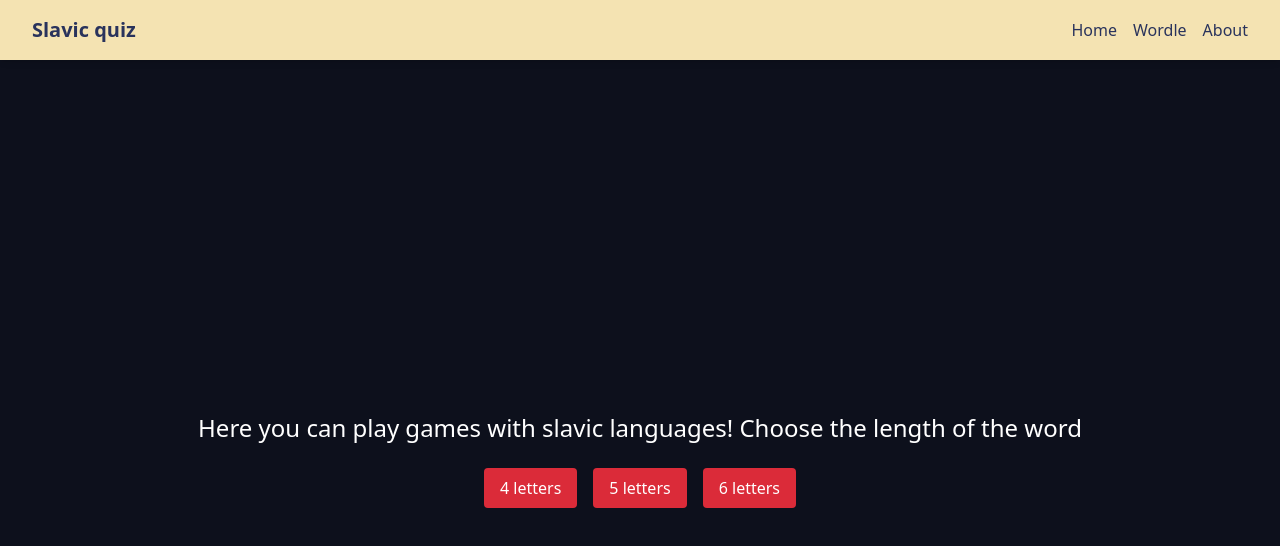
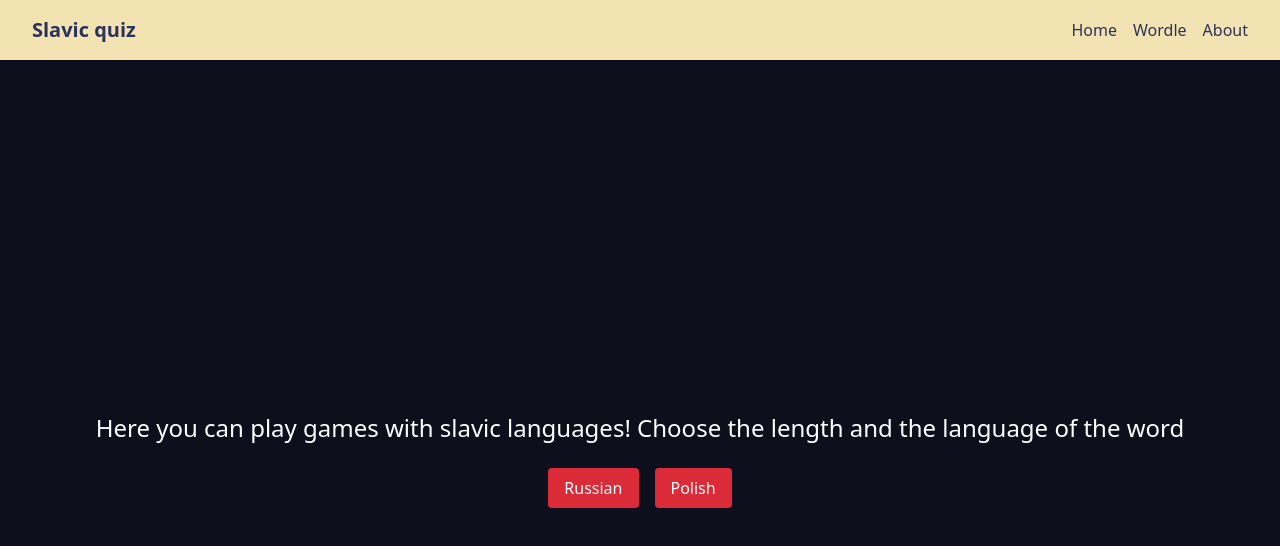
Before and after one commit to MotilQR/slavic_conjugation_quiz, a Next.js app: page /game in a window 1280 px wide. Shown: the top 546 px of the page. Built offline with nearby package versions, Linux system fonts and the light colour scheme.

Commit message:
Polish addded to wordle

```diff
--- a/src/app/game/page.js
+++ b/src/app/game/page.js
@@ -21,19 +21,33 @@ export default function Home() {
   const [message, setMessage] = useState('');
   const [answer, setAnswer] = useState('');
   const [loading, setLoading] = useState(false);
+  const [wordLang, setWordLang] = useState(null);
   const l = en;
 
-  const supabaseUrl = "https://qvtjiinmoosyootzrjhs.supabase.co";
-  const supabaseKey = "sb_publishable_R41KZwttRTglv0d1Z6L0Eg_-eWIrqmk";
-  const supabase = createClient(supabaseUrl, supabaseKey);
+  const supabaseUrlRu = "https://qvtjiinmoosyootzrjhs.supabase.co";
+  const supabaseKeyRu = "sb_publishable_R41KZwttRTglv0d1Z6L0Eg_-eWIrqmk";
+  const supabaseRu = createClient(supabaseUrlRu, supabaseKeyRu);
+
+  const supabaseUrlPl = "https://nwdkssafheeqfofajdtr.supabase.co";
+  const supabaseKeyPl = "sb_publishable_JfMigoy6ai_V2yWD4a-grQ_ZSW_LoQj";
+  const supabasePl = createClient(supabaseUrlPl, supabaseKeyPl);
 
   const fetchWord = async (length) => {
+    let base;
+    switch (wordLang) {
+      case "ru":
+        base = supabaseRu;
+        break;
+      case "pl":
+        base = supabasePl;
+        break;
+    }
     setWordLength(length)
     setLoading(true);
     let ans = null;
     while (ans == null) {
       const minId = Math.floor(Math.random() * (394250 + 1));
-      const { data, error } = await supabase
+      const { data, error } = await base
           .from("lemmas")
           .select("id, lemma")
           .gt("id", minId)
@@ -132,7 +146,29 @@ export default function Home() {
     )
   }
 
-  if (!wordLength) {
+  if (!wordLang) {
+    return (
+      <div className="flex flex-col items-center justify-center h-screen bg-[#0D101C]">
+        <h1 className="text-2xl mb-6 justify-center text-white">{l.wordle.title}</h1>
+        <div className="flex gap-4">
+          <button
+            className="px-4 py-2 bg-[#DB2B39] hover:bg-[#AE1E2A] transition text-white rounded"
+            onClick={() => setWordLang("ru")}
+          >
+            {l.homePage.russian}
+          </button>
+          <button
+            className="px-4 py-2 bg-[#DB2B39] hover:bg-[#AE1E2A] transition text-white rounded"
+            onClick={() => setWordLang("pl")}
+          >
+            {l.homePage.polish}
+          </button>
+        </div>
+      </div>
+    );
+  }
+
+  if (!wordLength && wordLang) {
     return (
       <div className="flex flex-col items-center justify-center h-screen bg-[#0D101C]">
         <h1 className="text-2xl mb-6 justify-center text-white">{l.wordle.title}</h1>
--- a/src/app/locales/en.json
+++ b/src/app/locales/en.json
@@ -53,7 +53,7 @@
     },
 
     "wordle": {
-        "title": "Here you can play games with slavic languages!\nChoose the length of the word",
+        "title": "Here you can play games with slavic languages! Choose the length and the language of the word",
         "let": "letters",
         "retry": "Try again",
         "back": "Go back",
```
